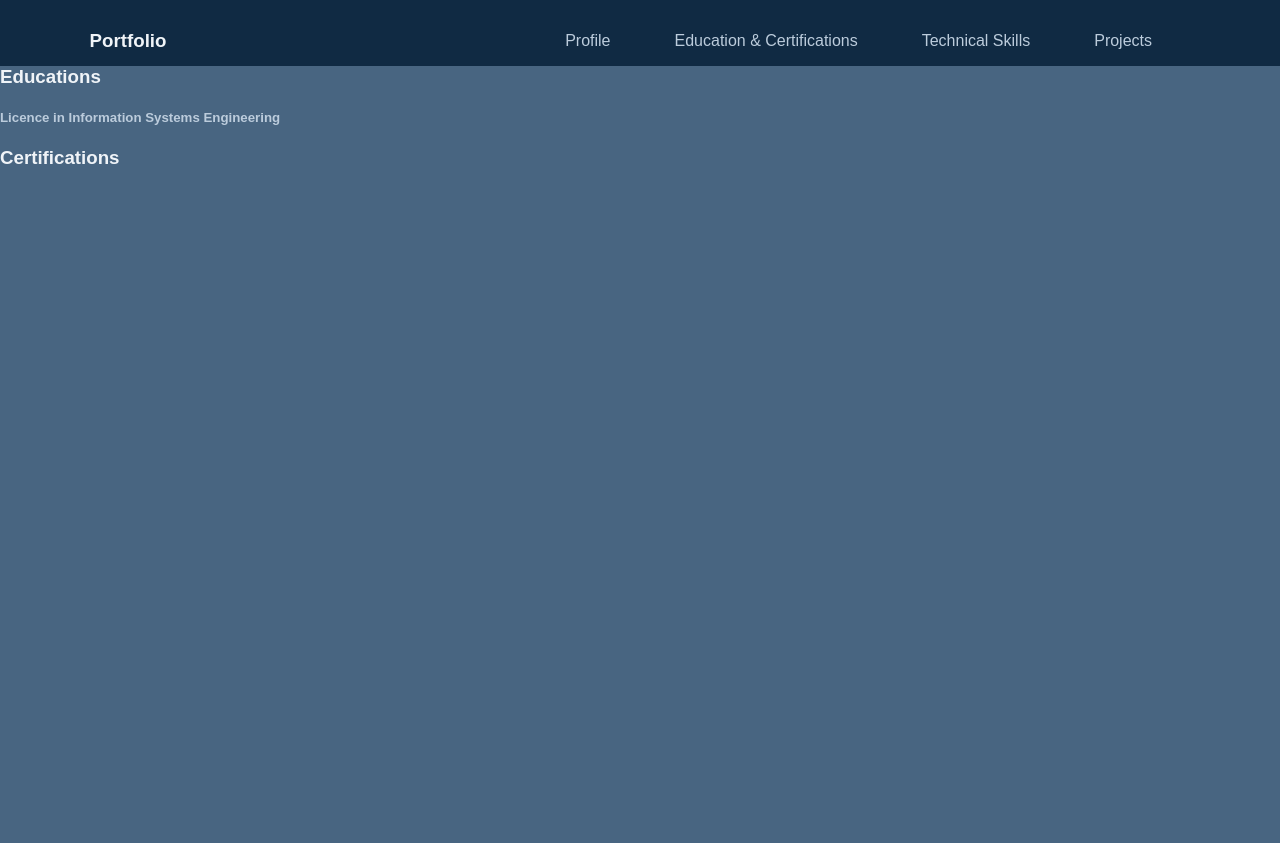
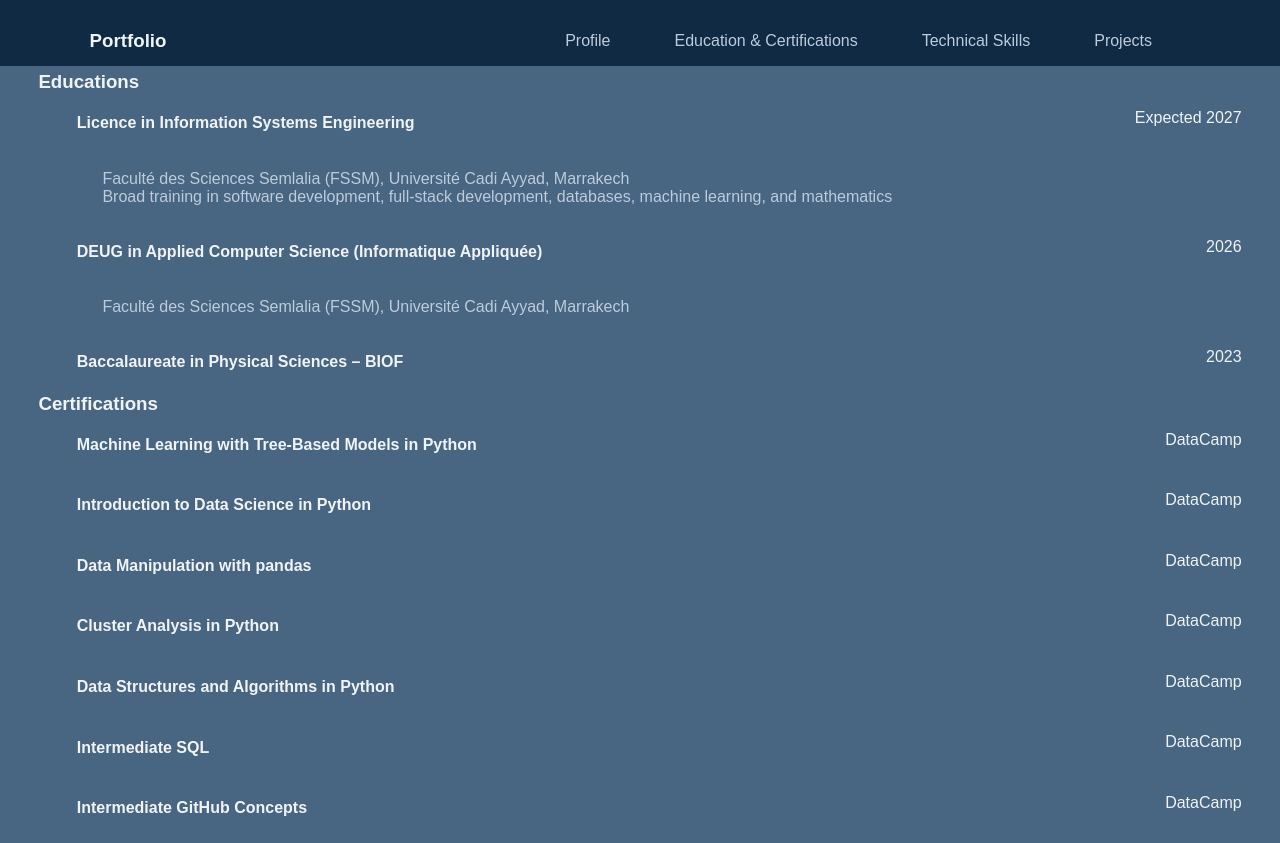
Before and after one commit to walid-amjahdi/Portfolio, a React (Create React App) app: page /education in a window 1280 px wide. Before the commit the page ends 800 px from the top, so only its background shows below. Built offline with nearby package versions, Linux system fonts and the light colour scheme.

Commit message:
dev the educ comp

```diff
--- a/src/Component/Educations.jsx
+++ b/src/Component/Educations.jsx
@@ -1,10 +1,83 @@
+import '../Styles/Education.css'
+
 export function Educations()
 {
     return (
         <>
+        <div className='educ-comp'>
             <h3>Educations</h3>
-                <h5>Licence in Information Systems Engineering</h5>
+            <div className='sections'>
+                <div className="title">
+                    <h4>Licence in Information Systems Engineering</h4>
+                    <p>Expected 2027</p>
+                </div>
+                    <p>
+                        Faculté des Sciences Semlalia (FSSM), Université Cadi Ayyad, Marrakech
+                        <br />
+                        Broad training in software development, full-stack development, databases,
+                        machine learning, and mathematics
+                    </p>
+            </div>
+             <div className='sections'>
+                <div className="title">
+                    <h4>DEUG in Applied Computer Science (Informatique Appliquée)</h4>
+                    <p>2026</p>
+                </div>
+                    <p>
+                        Faculté des Sciences Semlalia (FSSM), Université Cadi Ayyad, Marrakech
+                    </p>
+            </div>
+             <div className='sections'>
+                <div className="title">
+                    <h4>Baccalaureate in Physical Sciences – BIOF</h4>
+                    <p>2023</p>
+                </div>
+            </div>
+
             <h3>Certifications</h3>
+            <div className="sections">
+                <div className="title">
+                    <h4>Machine Learning with Tree-Based Models in Python </h4>
+                    <p>DataCamp</p>
+                </div>
+            </div>
+            <div className="sections">
+                <div className="title">
+                    <h4>Introduction to Data Science in Python</h4>
+                    <p>DataCamp</p>
+                </div>
+            </div>
+            <div className="sections">
+                <div className="title">
+                    <h4>Data Manipulation with pandas</h4>
+                    <p>DataCamp</p>
+                </div>
+            </div>
+            <div className="sections">
+                <div className="title">
+                    <h4>Cluster Analysis in Python</h4>
+                    <p>DataCamp</p>
+                </div>
+            </div>
+            <div className="sections">
+                <div className="title">
+                    <h4>Data Structures and Algorithms in Python</h4>
+                    <p>DataCamp</p>
+                </div>
+            </div>
+            <div className="sections">
+                <div className="title">
+                    <h4>Intermediate SQL</h4>
+                    <p>DataCamp</p>
+                </div>
+            </div>
+            <div className="sections">
+                <div className="title">
+                    <h4>Intermediate GitHub Concepts</h4>
+                    <p>DataCamp</p>
+                </div>
+            </div>
+        </div>
         </>
     )
 }
--- /dev/null
+++ b/src/Styles/Education.css
@@ -0,0 +1,15 @@
+.title
+{
+    display: flex;
+    justify-content: space-between;
+    padding-left: 3vw;
+    color:	#f0f4f8;
+}
+.educ-comp
+{
+    padding: 5px 3vw;
+}
+.sections > p
+{
+    padding-left: 5vw;
+}
```
